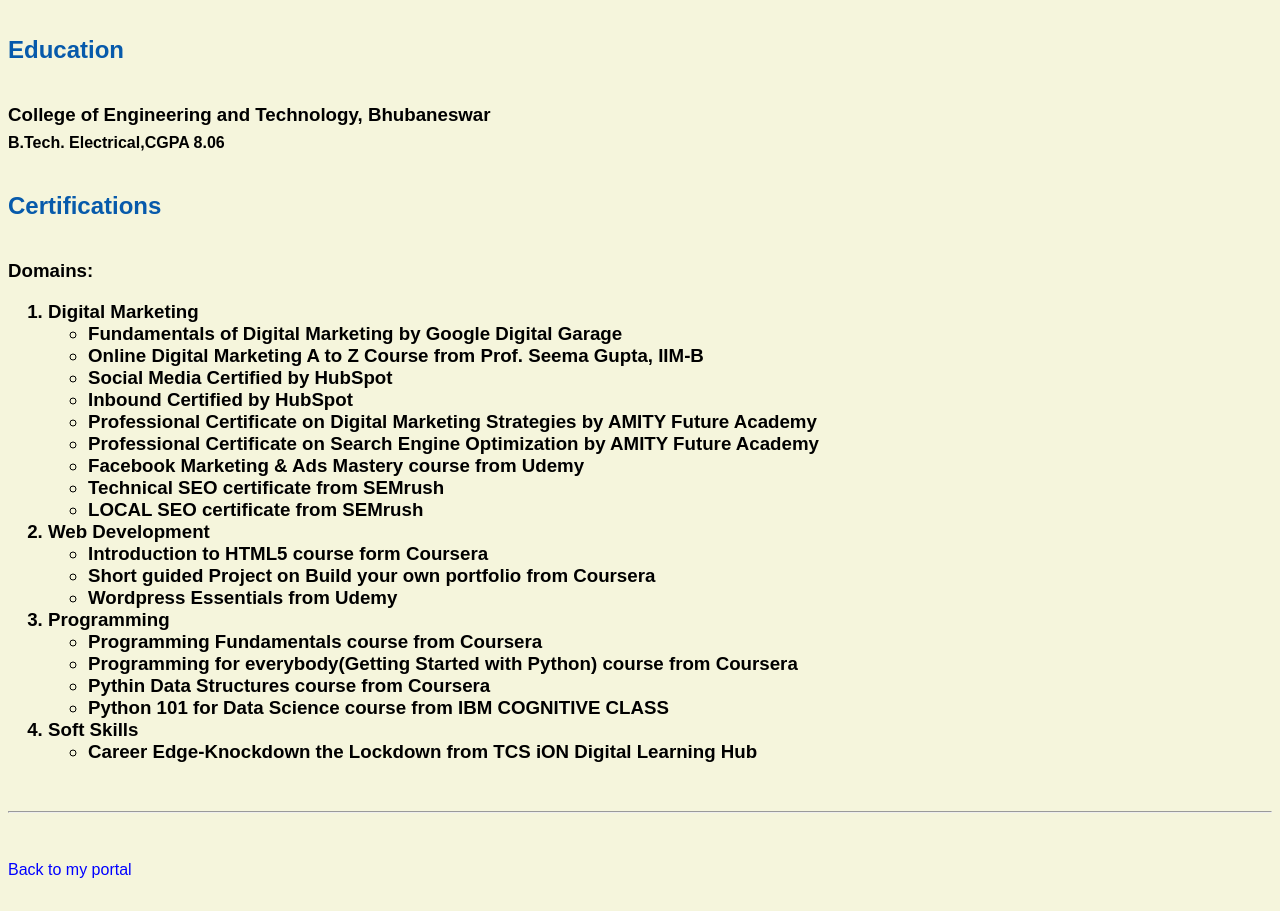
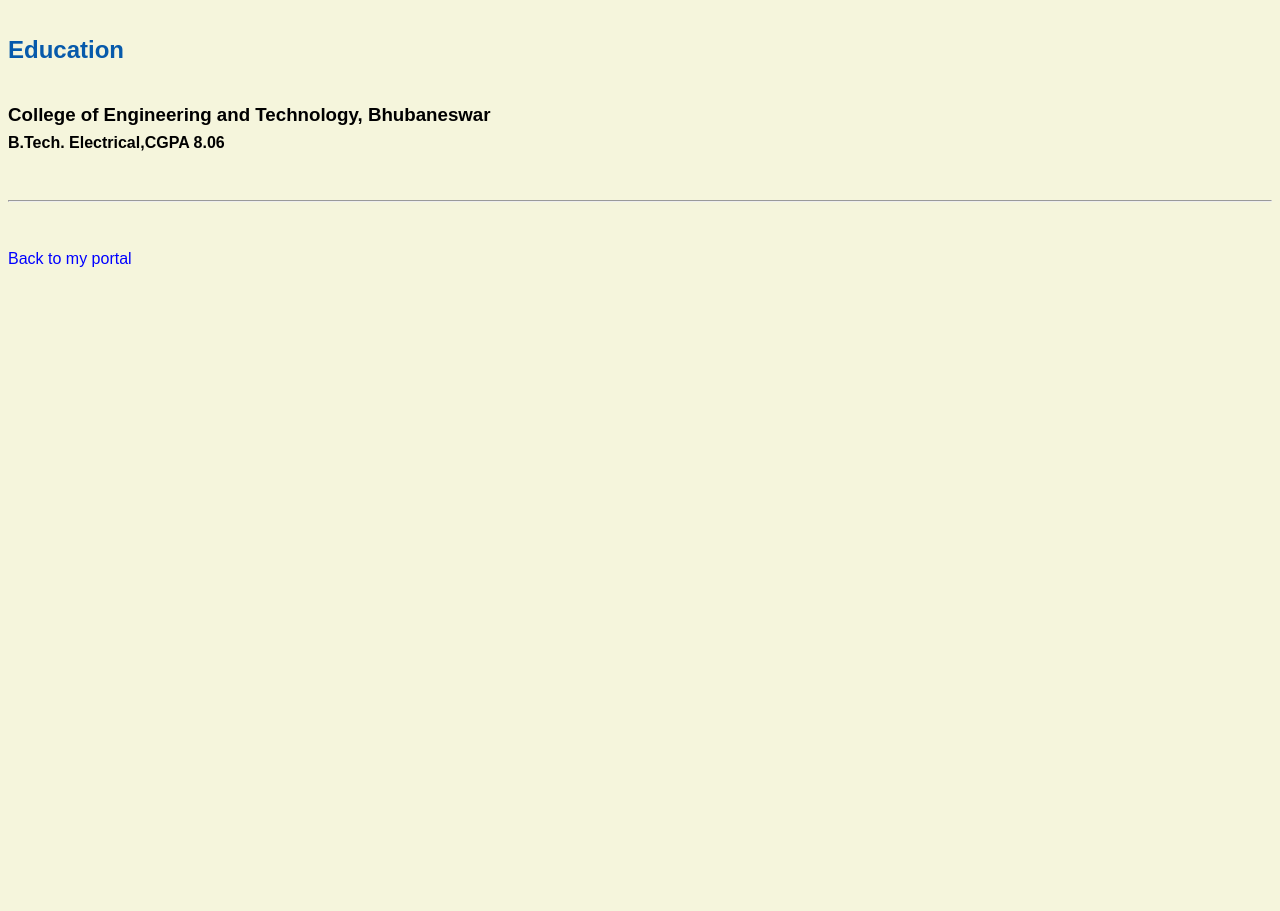
Before and after one commit to sobhanjit123/sobhanjit123.github.io, a plain HTML site: page resume.html in a window 1280 px wide. Shown: the part 718-1629 px from the top of the page. After the commit the page ends 1018 px from the top, so only its background shows below. Drawn offline with Linux system fonts and the light colour scheme.

Commit message:
Update resume.html

```diff
--- a/resume.html
+++ b/resume.html
@@ -31,41 +31,7 @@
     <h3> College of Engineering and Technology, Bhubaneswar</h3>
     <h4>B.Tech. Electrical,CGPA 8.06</h4>
 
-    <div id:"Cert">
-    <h2>Certifications</h2>
-    <h3>Domains:
-      <ol>
-      <li>Digital Marketing</li>
-      <ul>
-        <li>Fundamentals of Digital Marketing by Google Digital Garage</li>
-        <li>Online Digital Marketing A to Z Course from Prof. Seema Gupta, IIM-B</li>
-        <li>Social Media Certified by HubSpot</li>
-        <li>Inbound Certified by HubSpot</li>
-        <li>Professional Certificate on Digital Marketing Strategies by AMITY Future Academy</li>
-        <li>Professional Certificate on Search Engine Optimization by AMITY Future Academy</li>
-        <li>Facebook Marketing & Ads Mastery course from Udemy</li>
-        <li>Technical SEO certificate from SEMrush</li>
-        <li>LOCAL SEO certificate from SEMrush</li>
-       </ul>
-        <li>Web Development</li>
-       <ul>
-         <li>Introduction to HTML5 course form Coursera</li>
-         <li>Short guided Project on Build your own portfolio from Coursera</li>
-         <li>Wordpress Essentials from Udemy</li>
-       </ul>
-        <li>Programming</li>
-        <ul>
-          <li>Programming Fundamentals course from Coursera</li>
-          <li>Programming for everybody(Getting Started with Python) course from Coursera</li>
-          <li>Pythin Data Structures course from Coursera</li>
-          <li>Python 101 for Data Science course from IBM COGNITIVE CLASS</li>
-       </ul>
-        <li>Soft Skills</li>
-        <ul>
-          <li>Career Edge-Knockdown the Lockdown from TCS iON Digital Learning Hub</li>
-        </ul>
-      </ol>
-    </div>
+
   </body>
 
   <footer>
```
